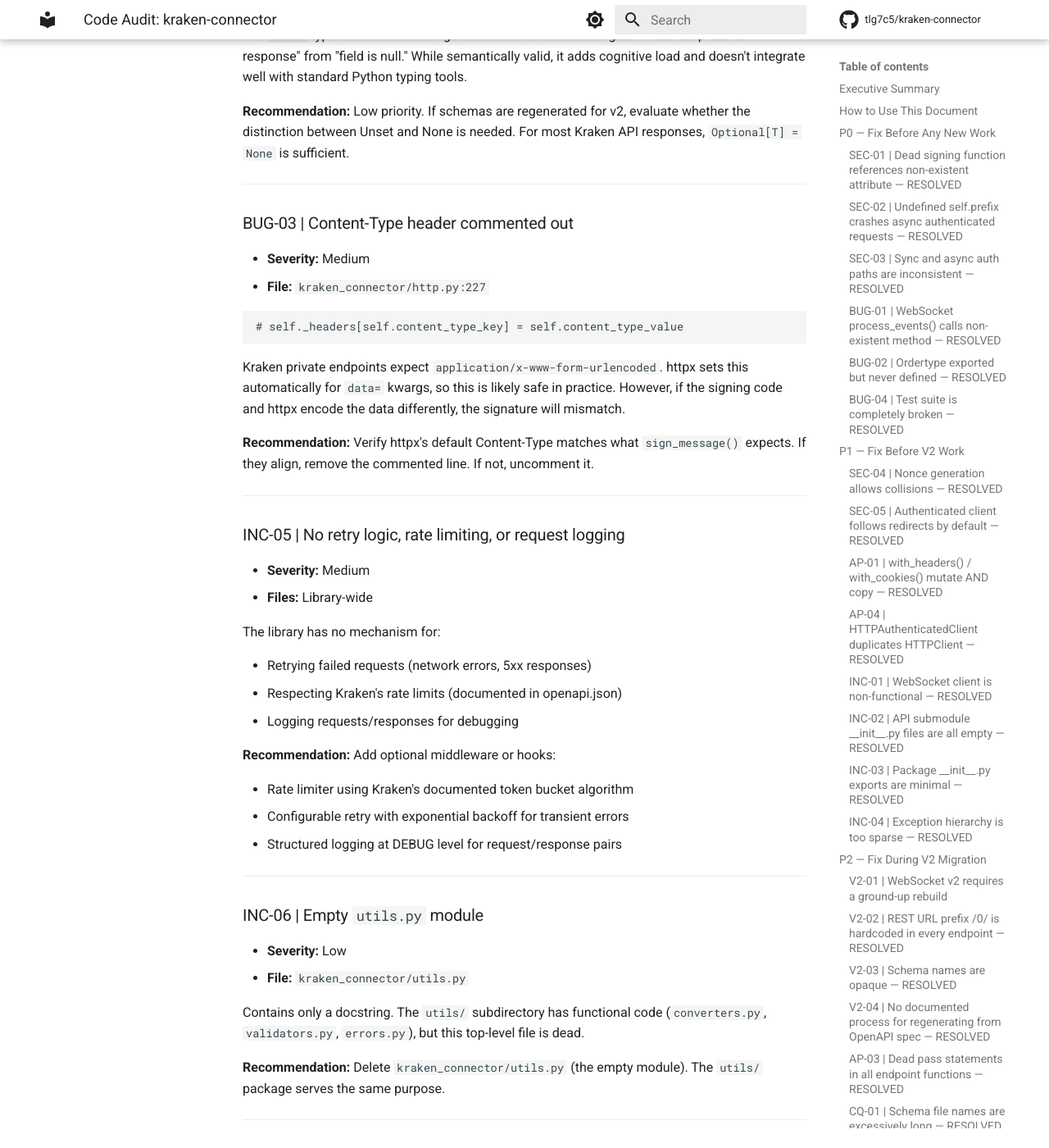
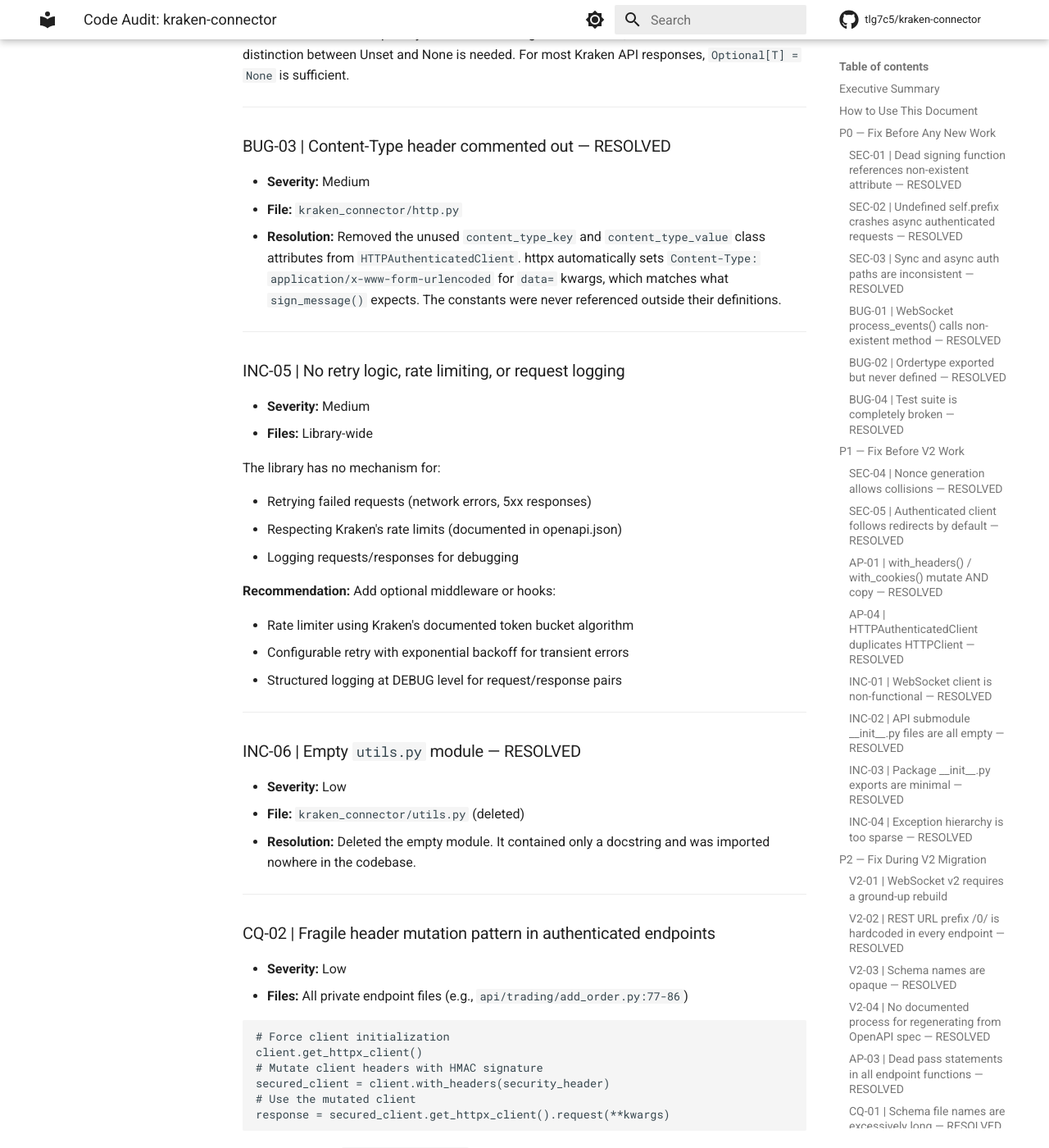
Before and after one commit to tlg7c5/kraken-connector, an MkDocs documentation site: the page built from docs/CODE_AUDIT.md, in a window 1280 px wide and 1400 px high, scrolled down 7919 px. Shown: the whole window at 82% size. Built offline with MkDocs 1.6.1 and Material for MkDocs 9.7.7, drawn with Linux system fonts in a browser that asks for light colours; comment, search, counter and statistics services are not loaded; some of the changed text lies outside the part shown.

Commit message:
SEC-06, BUG-03, INC-06: P3 cleanup — repr masking, dead code removal
- SEC-06: Add repr=False to _api_key and _api_secret fields to prevent
  credential leakage in logs and tracebacks
- BUG-03: Remove unused content_type_key/content_type_value constants
  from HTTPAuthenticatedClient (httpx sets Content-Type automatically)
- INC-06: Delete empty kraken_connector/utils.py (docstring only, zero imports)
- CQ-03: Marked as already resolved (py.typed exists)
- Add regression test for repr credential masking
- Suppress pre-existing ruff S105/S106 warnings in test files

Co-Authored-By: Claude Opus 4.6 <noreply@anthropic.com>

````diff
--- a/docs/CODE_AUDIT.md
+++ b/docs/CODE_AUDIT.md
@@ -217,24 +217,13 @@ The current `ws.py` targets v1 and is too incomplete to extend. Build a new WebS
 
 ## P3 — Improve When Convenient
 
-### SEC-06 | API secret has no `__repr__` masking
+> **Status: SEC-06, BUG-03, INC-06, CQ-03 resolved (2026-03-24). AP-02, AP-05, INC-05, CQ-02 deferred.**
+
+### SEC-06 | API secret has no `__repr__` masking — RESOLVED
 
 - **Severity:** Low
-- **File:** `kraken_connector/http.py:174-175`
-
-The `_api_secret` field is a plain `Optional[str]`. Attrs-generated `__repr__` will include the full secret in string representations, which could appear in logs or tracebacks.
-
-**Recommendation:** Add `repr=False` to the field definition:
-
-```python
-_api_secret: Optional[str] = field(default=None, kw_only=True, repr=False)
-```
-
-Also apply to `_api_key`:
-
-```python
-_api_key: Optional[str] = field(default=None, kw_only=True, repr=False)
-```
+- **File:** `kraken_connector/http.py`
+- **Resolution:** Added `repr=False` to both `_api_key` and `_api_secret` field definitions on `HTTPAuthenticatedClient`. Credentials no longer appear in `repr()` output, logs, or tracebacks. Added regression test.
 
 ---
 
@@ -260,18 +249,11 @@ The `Unset` type is used across all generated schemas to distinguish "field not
 
 ---
 
-### BUG-03 | Content-Type header commented out
+### BUG-03 | Content-Type header commented out — RESOLVED
 
 - **Severity:** Medium
-- **File:** `kraken_connector/http.py:227`
-
-```python
-# self._headers[self.content_type_key] = self.content_type_value
-```
-
-Kraken private endpoints expect `application/x-www-form-urlencoded`. httpx sets this automatically for `data=` kwargs, so this is likely safe in practice. However, if the signing code and httpx encode the data differently, the signature will mismatch.
-
-**Recommendation:** Verify httpx's default Content-Type matches what `sign_message()` expects. If they align, remove the commented line. If not, uncomment it.
+- **File:** `kraken_connector/http.py`
+- **Resolution:** Removed the unused `content_type_key` and `content_type_value` class attributes from `HTTPAuthenticatedClient`. httpx automatically sets `Content-Type: application/x-www-form-urlencoded` for `data=` kwargs, which matches what `sign_message()` expects. The constants were never referenced outside their definitions.
 
 ---
 
@@ -294,14 +276,11 @@ The library has no mechanism for:
 
 ---
 
-### INC-06 | Empty `utils.py` module
+### INC-06 | Empty `utils.py` module — RESOLVED
 
 - **Severity:** Low
-- **File:** `kraken_connector/utils.py`
-
-Contains only a docstring. The `utils/` subdirectory has functional code (`converters.py`, `validators.py`, `errors.py`), but this top-level file is dead.
-
-**Recommendation:** Delete `kraken_connector/utils.py` (the empty module). The `utils/` package serves the same purpose.
+- **File:** `kraken_connector/utils.py` (deleted)
+- **Resolution:** Deleted the empty module. It contained only a docstring and was imported nowhere in the codebase.
 
 ---
 
@@ -325,14 +304,11 @@ This depends on `get_httpx_client()` being called first to initialize the intern
 
 ---
 
-### CQ-03 | No `py.typed` marker
+### CQ-03 | No `py.typed` marker — RESOLVED
 
 - **Severity:** Low
-- **File:** Missing `kraken_connector/py.typed`
-
-Downstream consumers using mypy won't pick up the library's type annotations without a `py.typed` marker file (PEP 561).
-
-**Recommendation:** Add an empty `kraken_connector/py.typed` file.
+- **File:** `kraken_connector/py.typed`
+- **Resolution:** File already exists. No action needed.
 
 ---
 
@@ -370,10 +346,10 @@ Downstream consumers using mypy won't pick up the library's type annotations wit
 | SEC-03 | High     | P0       | `http.py`             | ~~Inconsistent sync/async auth~~ **RESOLVED**              |
 | SEC-04 | Medium   | P1       | `security.py`         | ~~Nonce collision risk~~ **RESOLVED**                      |
 | SEC-05 | Medium   | P1       | `http.py`             | ~~Auth client follows redirects~~ **RESOLVED**             |
-| SEC-06 | Low      | P3       | `http.py`             | No secret masking in repr                                  |
+| SEC-06 | Low      | P3       | `http.py`             | ~~No secret masking in repr~~ **RESOLVED**                 |
 | BUG-01 | Critical | P0       | `ws.py`               | ~~Wrong method name in `process_events()`~~ **RESOLVED**   |
 | BUG-02 | High     | P0       | `schemas/__init__.py` | ~~`Ordertype` export missing~~ **RESOLVED**                |
-| BUG-03 | Medium   | P3       | `http.py`             | Content-Type commented out                                 |
+| BUG-03 | Medium   | P3       | `http.py`             | ~~Content-Type commented out~~ **RESOLVED**                |
 | BUG-04 | Medium   | P0       | `tests/`              | ~~Broken test suite~~ **RESOLVED**                         |
 | AP-01  | High     | P1       | `http.py`             | ~~Mutate-and-copy anti-pattern~~ **RESOLVED**              |
 | AP-02  | Medium   | P3       | `http.py`             | Misleading getter name                                     |
@@ -385,11 +361,11 @@ Downstream consumers using mypy won't pick up the library's type annotations wit
 | INC-03 | High     | P1       | `__init__.py`         | ~~Minimal package exports~~ **RESOLVED**                   |
 | INC-04 | Medium   | P1       | `exceptions.py`       | ~~Sparse exception hierarchy~~ **RESOLVED**                |
 | INC-05 | Medium   | P3       | Library-wide          | No retry/rate-limit/logging                                |
-| INC-06 | Low      | P3       | `utils.py`            | Empty module                                               |
+| INC-06 | Low      | P3       | `utils.py`            | ~~Empty module~~ **RESOLVED**                              |
 | V2-01  | High     | P2       | `ws.py`               | WS v2 rebuild needed                                       |
 | V2-02  | Medium   | P2       | `api/*/*.py`          | ~~Hardcoded URL prefix~~ **RESOLVED**                      |
 | V2-03  | Medium   | P2       | `schemas/`            | ~~Opaque schema names~~ **RESOLVED**                       |
 | V2-04  | Low      | P2       | `openapi.json`        | ~~No regen process~~ **RESOLVED**                          |
 | CQ-01  | Medium   | P2       | `schemas/`            | ~~Long file names~~ **RESOLVED**                           |
 | CQ-02  | Low      | P3       | `api/*/*.py`          | Fragile header mutation                                    |
-| CQ-03  | Low      | P3       | Package root          | Missing `py.typed`                                         |
+| CQ-03  | Low      | P3       | Package root          | ~~Missing `py.typed`~~ **RESOLVED**                        |
````
Also changed, not shown: 4 other files.
